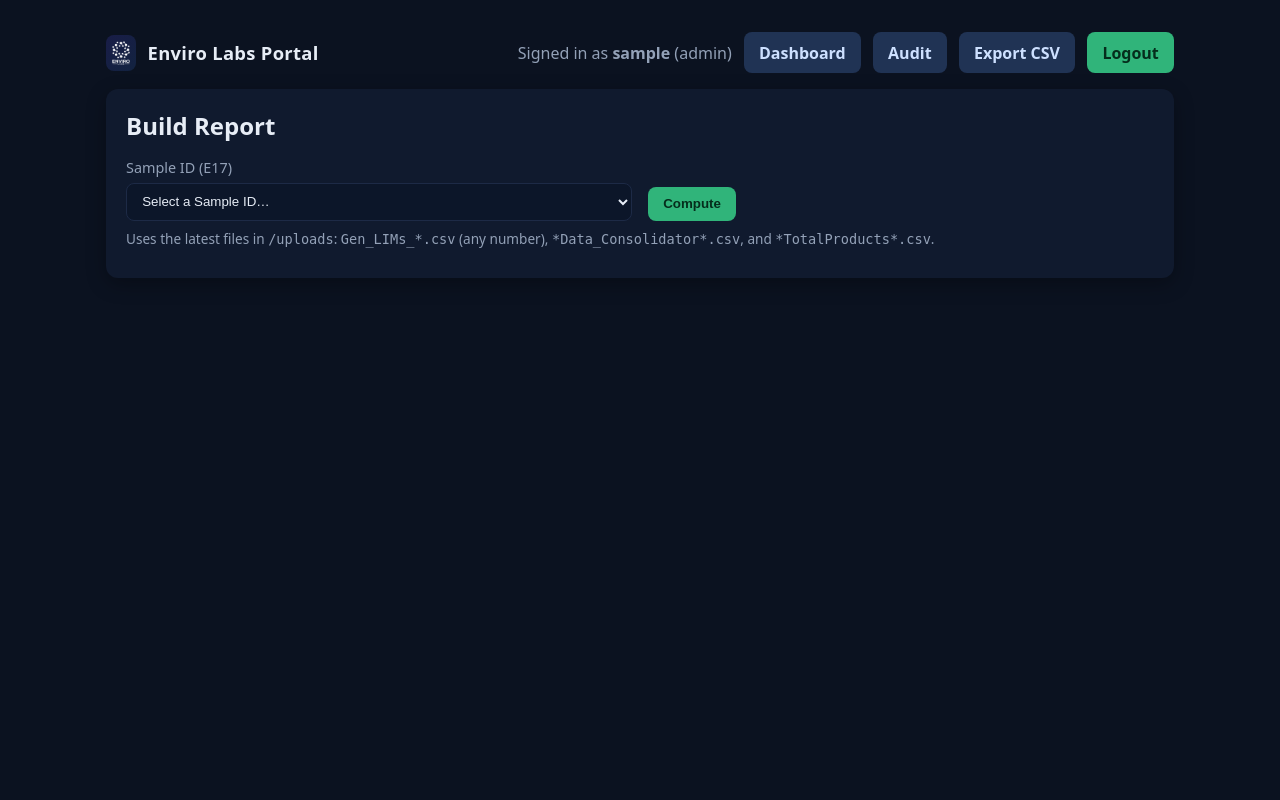
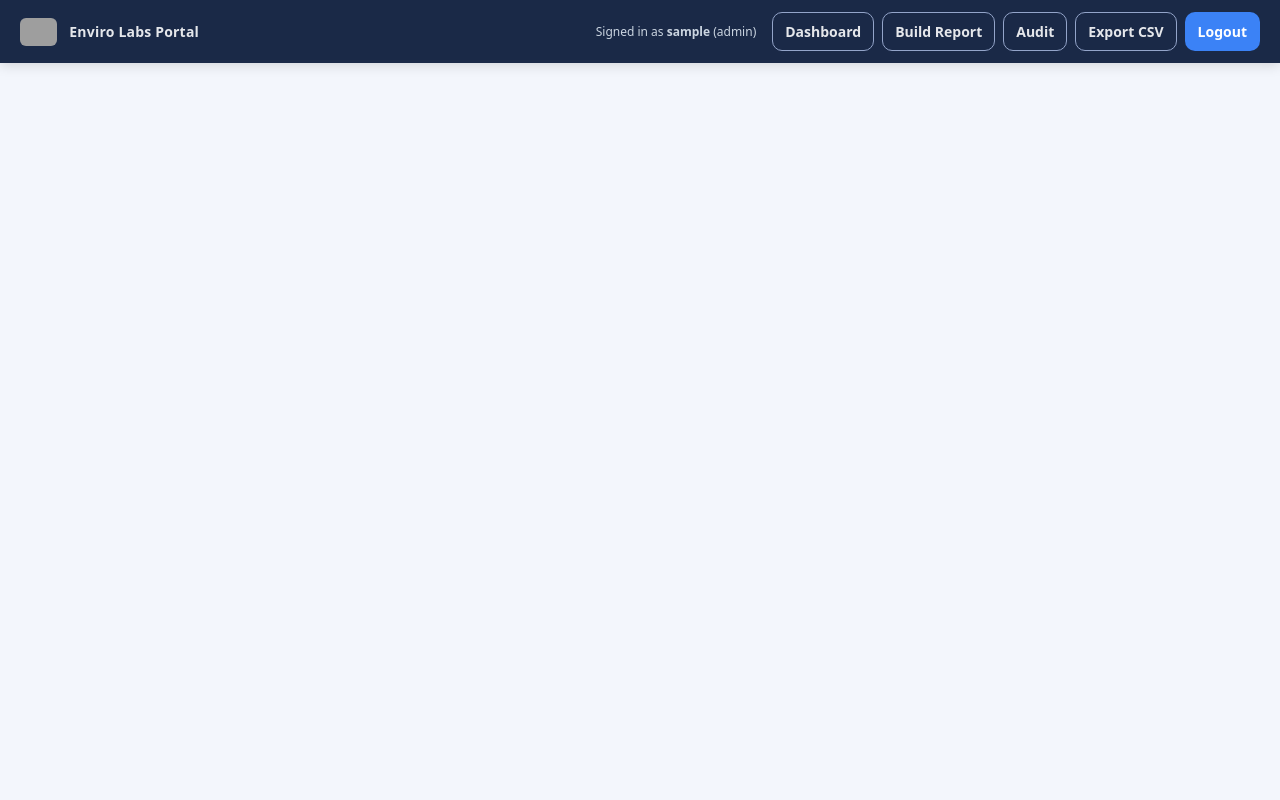
Before and after one commit to drsdass/EnviroLabs, a Flask app: page /build_report in a window 1280 px wide. Run offline with Flask 3, Linux system fonts and the light colour scheme; the visitor is signed in with stand-in values (Sample User, id 1); grey boxes are pictures that could not be loaded.

Commit message:
Update build_report.html

```diff
--- a/templates/build_report.html
+++ b/templates/build_report.html
@@ -1,75 +1,142 @@
-{% extends "base.html" %}
-{% block content %}
-  <div class="card">
-    <h2>Build Report</h2>
-    <form method="get" action="{{ url_for('build_report') }}" class="grid two" style="margin-bottom:.5rem;">
-      <div>
-        <label>Sample ID (E17)</label>
-        <select name="sid" required>
-          <option value="" disabled {{ '' == chosen_sid and 'selected' or '' }}>Select a Sample ID…</option>
-          {% for sid in sample_ids %}
-            <option value="{{ sid }}" {{ sid == chosen_sid and 'selected' or '' }}>{{ sid }}</option>
+<!doctype html>
+<html lang="en">
+<head>
+  <meta charset="utf-8" />
+  <meta name="viewport" content="width=device-width, initial-scale=1" />
+  <title>{% block title %}Enviro Labs Portal{% endblock %}</title>
+  <style>
+    :root{
+      --bg:#f3f6fc;
+      --card:#ffffff;
+      --text:#0f172a;
+      --muted:#64748b;
+      --brand:#1a2947;     /* header/nav background */
+      --brand-2:#30436a;   /* subtle hover */
+      --accent:#3b82f6;    /* buttons/links */
+      --accent-2:#2563eb;  /* button hover */
+      --ring:rgba(59,130,246,.35);
+      --radius:14px;
+    }
+    *{box-sizing:border-box}
+    html,body{height:100%}
+    body{
+      margin:0;
+      font: 14px/1.5 system-ui,-apple-system,Segoe UI,Roboto,Ubuntu,Cantarell,Noto Sans,sans-serif;
+      color:var(--text);
+      background:var(--bg);
+    }
+
+    /* Topbar */
+    .topbar{
+      position:sticky; top:0; z-index:1000;
+      background:var(--brand);
+      color:#e5e7eb;
+      padding:12px 20px;
+      display:flex; align-items:center; justify-content:space-between; gap:16px;
+      box-shadow:0 2px 12px rgba(0,0,0,.15);
+    }
+    .brand{
+      display:flex; align-items:center; gap:12px; text-decoration:none; color:inherit;
+    }
+    .brand img{height:28px; width:auto; display:block; border-radius:6px}
+    .brand strong{font-weight:700; letter-spacing:.2px}
+    .nav-actions{display:flex; align-items:center; gap:8px; flex-wrap:wrap}
+    .muted{color:#cbd5e1; font-size:12px; margin-right:8px}
+
+    /* Buttons */
+    .button{
+      appearance:none; border:1px solid transparent; cursor:pointer;
+      padding:8px 12px; border-radius:10px; font-weight:600;
+      background:var(--accent); color:#fff; text-decoration:none; display:inline-flex; align-items:center; gap:8px;
+      transition:.15s ease-in-out;
+    }
+    .button:hover{background:var(--accent-2)}
+    .button.secondary{
+      background:transparent; color:#e5e7eb; border-color:#93a4c9;
+    }
+    .button.secondary:hover{background:var(--brand-2)}
+
+    /* Layout */
+    .container{max-width:1100px; margin:28px auto; padding:0 16px}
+    .card{
+      background:var(--card); border-radius:var(--radius); padding:18px 18px;
+      box-shadow:0 4px 20px rgba(2,8,23,.06);
+      border:1px solid #e5e7eb;
+      margin-bottom:16px;
+    }
+
+    /* Tables */
+    table{width:100%; border-collapse:collapse; font-size:13px}
+    thead th{
+      text-align:left; padding:10px 12px; color:var(--muted); font-weight:700; border-bottom:1px solid #e5e7eb;
+    }
+    tbody td{padding:10px 12px; border-bottom:1px solid #eef2f7}
+
+    /* Forms */
+    label{display:block; font-weight:700; font-size:12px; color:#334155; margin:6px 0 6px}
+    input,select{
+      width:100%; padding:10px 12px; border-radius:10px; border:1px solid #d8e0ef; background:#fff;
+      outline:none; transition:.15s;
+    }
+    input:focus,select:focus{border-color:var(--accent); box-shadow:0 0 0 4px var(--ring)}
+
+    .grid.two{display:grid; grid-template-columns:1fr auto; gap:12px}
+    .kv{display:grid; grid-template-columns:240px 1fr; gap:8px 16px}
+
+    /* Flash messages */
+    .flashes{display:grid; gap:10px; margin:0 0 16px 0; padding:0; list-style:none}
+    .flash{
+      padding:10px 12px; border-radius:10px; border:1px solid #dbe4f5; background:#f8fbff; color:#0f172a; font-weight:600;
+    }
+    .flash.error{background:#fff5f5; border-color:#fecaca; color:#7f1d1d}
+    .flash.success{background:#f0fdf4; border-color:#bbf7d0; color:#14532d}
+
+    /* Print */
+    @media print{
+      .topbar,.flashes,.button{display:none !important}
+      .card{box-shadow:none; border:none; padding:0}
+      body{background:#fff}
+    }
+  </style>
+  {% block extra_head %}{% endblock %}
+</head>
+<body>
+
+  <header class="topbar">
+    <a class="brand" href="{% if user is defined and user and user.username %}{{ url_for('dashboard') }}{% else %}{{ url_for('home') }}{% endif %}">
+      <!-- Swap src to your blended logo path if different -->
+      <img src="{{ url_for('static', filename='logo-blended.png') }}" alt="Enviro Labs">
+      <strong>Enviro Labs Portal</strong>
+    </a>
+    <nav class="nav-actions">
+      {% if user is defined and user and user.username %}
+        <span class="muted">Signed in as <strong>{{ user.username }}</strong> ({{ user.role }})</span>
+        <a class="button secondary" href="{{ url_for('dashboard') }}">Dashboard</a>
+        {% if user.role == 'admin' %}
+          <a class="button secondary" href="{{ url_for('build_report') }}">Build Report</a>
+          <a class="button secondary" href="{{ url_for('audit') }}">Audit</a>
+        {% endif %}
+        <a class="button secondary" href="{{ url_for('export_csv') }}">Export CSV</a>
+        <a class="button" href="{{ url_for('logout') }}">Logout</a>
+      {% else %}
+        <a class="button" href="{{ url_for('home') }}">Login</a>
+      {% endif %}
+    </nav>
+  </header>
+
+  <main class="container">
+    {% with messages = get_flashed_messages(with_categories=true) %}
+      {% if messages %}
+        <ul class="flashes">
+          {% for category, message in messages %}
+            <li class="flash {{ category }}">{{ message }}</li>
           {% endfor %}
-        </select>
-      </div>
-      <div style="align-self:end;">
-        <button type="submit">Compute</button>
-        {% if computed %}
-          <a class="button secondary" href="{{ url_for('build_report_csv', sid=chosen_sid) }}">Download CSV</a>
-          <button type="button" class="button secondary" onclick="window.print()">Print View</button>
-        {% endif %}
-      </div>
-    </form>
-    <p class="footer-note">
-      Uses the latest files in <code>/uploads</code>: <code>Gen_LIMs_*.csv</code> (any number),
-      <code>*Data_Consolidator*.csv</code>, and <code>*TotalProducts*.csv</code>.
-    </p>
-  </div>
+        </ul>
+      {% endif %}
+    {% endwith %}
 
-  {% if computed %}
-    <div class="card table-wrap">
-      <h3>Computed Cells (Google Sheets parity)</h3>
-      <table>
-        <thead><tr><th>Cell</th><th>Value</th></tr></thead>
-        <tbody>
-          {% for k, v in computed|dictsort %}
-            <tr>
-              <td><code>{{ k }}</code></td>
-              <td>{{ v }}</td>
-            </tr>
-          {% endfor %}
-        </tbody>
-      </table>
-    </div>
+    {% block content %}{% endblock %}
+  </main>
 
-    <div class="card">
-      <h3>Report Summary</h3>
-      <div class="kv">
-        <div><strong>Sample ID (E17)</strong></div><div>{{ computed["E17"] }}</div>
-        <div><strong>Date (D12)</strong></div><div>{{ computed["D12"] }}</div>
-        <div><strong>Client (A17)</strong></div><div>{{ computed["A17"] }}</div>
-        <div><strong>Product (G17)</strong></div><div>{{ computed["G17"] }}</div>
-        <div><strong>Lot (H17)</strong></div><div>{{ computed["H17"] }}</div>
-        <div><strong>Extra (D17)</strong></div><div>{{ computed["D17"] }}</div>
-        <div><strong>Analyte (A28)</strong></div><div>{{ computed["A28"] }}</div>
-        <div><strong>Concentration (G28)</strong></div><div>{{ computed["G28"] }}</div>
-        <div><strong>Qualifier (H28)</strong></div><div>{{ computed["H28"] }}</div>
-      </div>
-      <hr style="border: none; border-top:1px solid #1a2947; margin: 1rem 0;">
-      <div class="kv">
-        <div><strong>Method Blank Analyte (A65)</strong></div><div>{{ computed["A65"] }}</div>
-        <div><strong>Method Blank Result (D65)</strong></div><div>{{ computed["D65"] }}</div>
-        <div><strong>Method Blank Qual (H65)</strong></div><div>{{ computed["H65"] }}</div>
-
-        <div><strong>MS1 Analyte (A68)</strong></div><div>{{ computed["A68"] }}</div>
-        <div><strong>MS1 Result (D68)</strong></div><div>{{ computed["D68"] }}</div>
-        <div><strong>MS1 Units/Value (G68)</strong></div><div>{{ computed["G68"] }}</div>
-        <div><strong>MS1 % Recovery (I68)</strong></div><div>{{ computed["I68"] }}</div>
-
-        <div><strong>MSD Analyte (A71)</strong></div><div>{{ computed["A71"] }}</div>
-        <div><strong>MSD Result (D71)</strong></div><div>{{ computed["D71"] }}</div>
-        <div><strong>MSD % Recovery (G71)</strong></div><div>{{ computed["G71"] }}</div>
-      </div>
-    </div>
-  {% endif %}
-{% endblock %}
+</body>
+</html>
```
